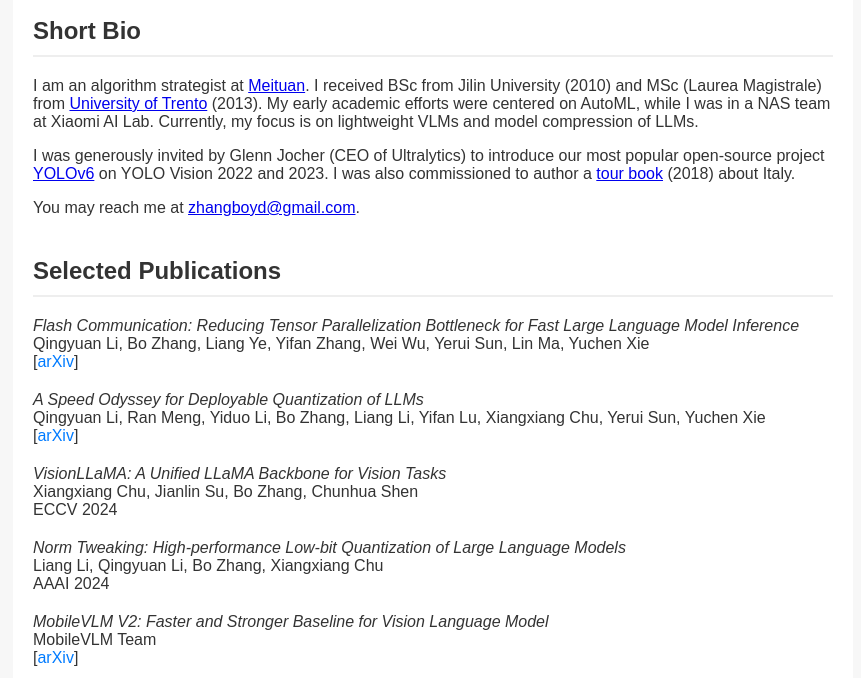
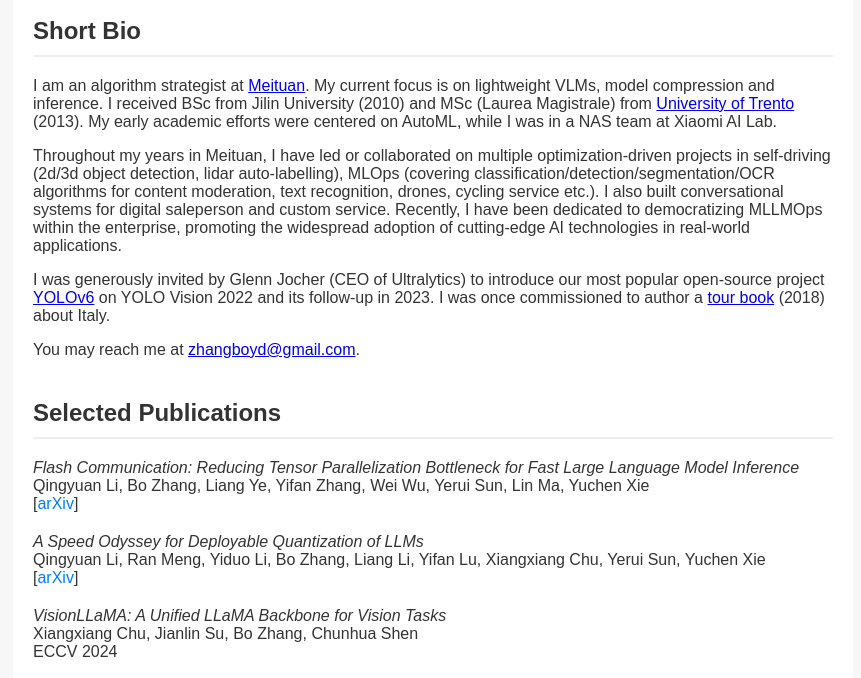
Before and after one commit to boydcheung/boydcheung.github.io, a plain HTML site: page index.html in a window 1280 px wide. Shown: the part 118-796 px from the top of the page, without its empty margins (207-1068 px from the left). Drawn offline with Linux system fonts and the light colour scheme.

Commit message:
feat: update minor

```diff
--- a/index.html
+++ b/index.html
@@ -73,10 +73,10 @@
         </nav>
         <section id="about">
             <h2>Short Bio</h2>
-            <p>I am an algorithm strategist at <a href="https://www.meituan.com/en-US/about-us">Meituan</a>. I received BSc from Jilin University (2010) and MSc (Laurea Magistrale) from <a href="https://www.unitn.it/">University of Trento</a> (2013).
-                My early academic efforts were centered on AutoML, while I was in a NAS team at Xiaomi AI Lab. Currently, my focus is on lightweight VLMs and model compression of LLMs. </p>
-
-            <p>I was generously invited by Glenn Jocher (CEO of Ultralytics) to introduce our most popular open-source project <a href="https://github.com/meituan/YOLOv6">YOLOv6</a> on YOLO Vision 2022 and 2023. I was also commissioned to author a <a href="https://book.douban.com/subject/30267881/">tour book</a> (2018) about Italy. </p>
+            <p>I am an algorithm strategist at <a href="https://www.meituan.com/en-US/about-us">Meituan</a>.  My current focus is on lightweight VLMs, model compression and inference. I received BSc from Jilin University (2010) and MSc (Laurea Magistrale) from <a href="https://www.unitn.it/">University of Trento</a> (2013).
+                My early academic efforts were centered on AutoML, while I was in a NAS team at Xiaomi AI Lab.  </p>
+            <p>Throughout my years in Meituan, I have led or collaborated on multiple optimization-driven projects in self-driving (2d/3d object detection, lidar auto-labelling), MLOps (covering classification/detection/segmentation/OCR algorithms for content moderation, text recognition, drones, cycling service etc.). I also built conversational systems for digital saleperson and custom service. Recently, I have been dedicated to democratizing MLLMOps within the enterprise, promoting the widespread adoption of cutting-edge AI technologies in real-world applications. </p>
+            <p>I was generously invited by Glenn Jocher (CEO of Ultralytics) to introduce our most popular open-source project <a href="https://github.com/meituan/YOLOv6">YOLOv6</a> on YOLO Vision 2022 and its follow-up in 2023. I was once commissioned to author a <a href="https://book.douban.com/subject/30267881/">tour book</a> (2018) about Italy. </p>
 
             <p>You may reach me at <a href="mailto:zhangboyd@gmail.com">zhangboyd@gmail.com</a>.</p>
         </section>
```
